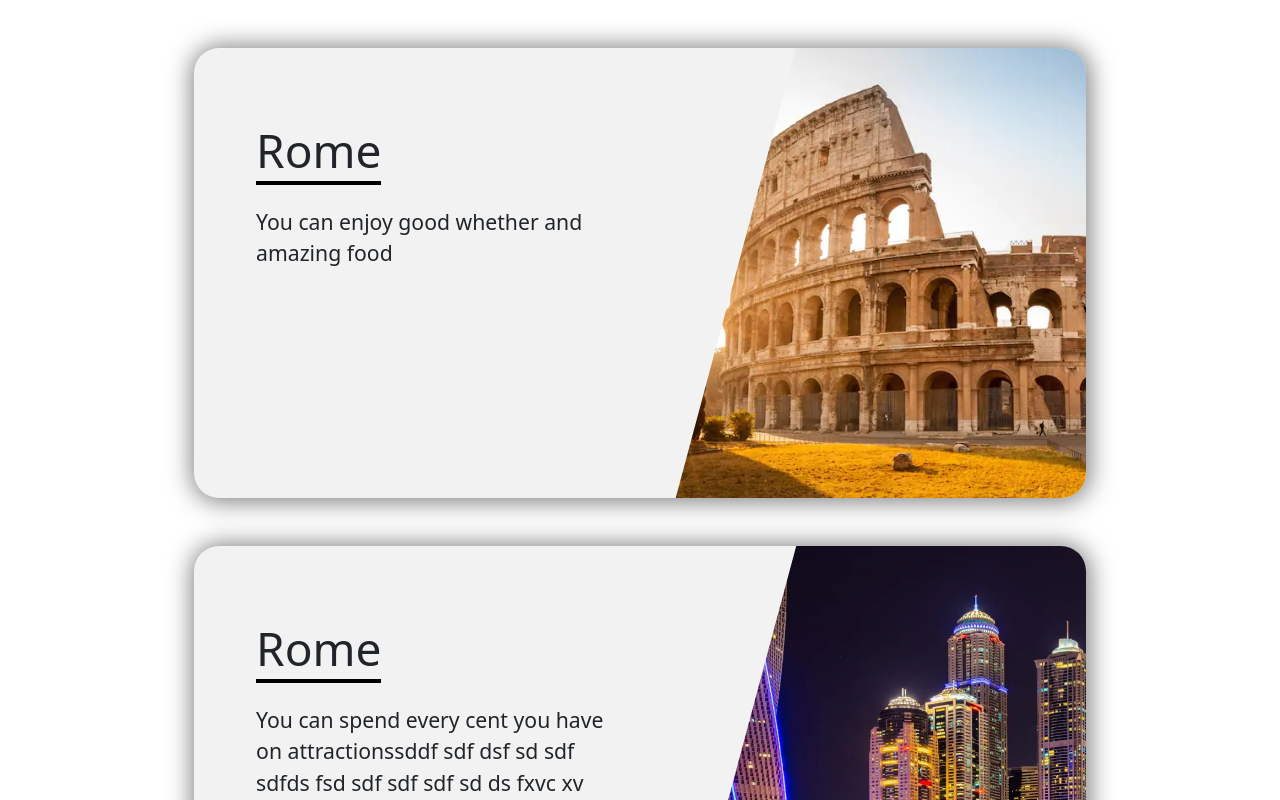
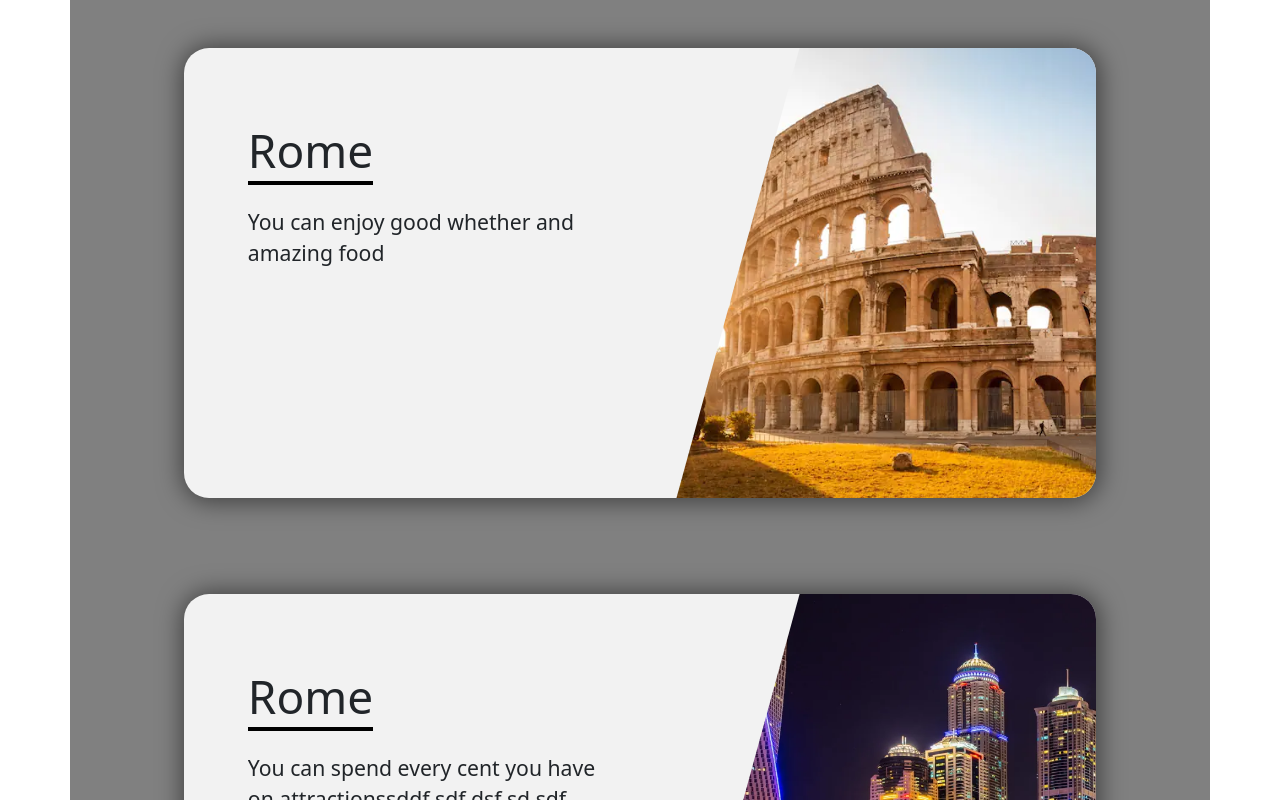
Before and after one commit to boki1/travel.io, a React (Create React App) app in the folder platform/web/: page /destinations in a window 1280 px wide. Shown: the top 800 px of the page. Built offline with nearby package versions, Linux system fonts and the light colour scheme.

Commit message:
Remove undused imports

```diff
--- /dev/null
+++ b/platform/web/src/DTO/PostDTO.ts
@@ -0,0 +1,4 @@
+export interface PostDTO {
+    data: JSON;
+    error: Error;
+}
--- a/platform/web/src/components/Destinations/Destinations.tsx
+++ b/platform/web/src/components/Destinations/Destinations.tsx
@@ -1,8 +1,6 @@
 import img from '../../assets/rome_pic.webp'
 import img2 from "../../assets/dubai.webp"
-import "bootstrap/dist/css/bootstrap.min.css";
-import "bootstrap/dist/js/bootstrap.bundle.min";
-import './styles.css';
+import './styles.css'
 
 export default function Destinations() {
     return (
--- a/platform/web/src/components/Destinations/styles.css
+++ b/platform/web/src/components/Destinations/styles.css
@@ -1,15 +1,15 @@
 @import url('https://fonts.googleapis.com/css2?family=Staatliches&display=swap');
 
-#destinations a {
+a {
     color: black;
     text-decoration: none;
 }
-#destinations .container{
+.container{
     display: flex;
     flex-direction: column;
     background-color: grey;
 }
-#destinations .wrapper {
+.wrapper {
     border-radius: 25px;
     position: relative;
     margin: auto;
@@ -25,7 +25,7 @@
     margin-bottom: 3rem;
 }
 
-#destinations .header{
+.header{
     position: absolute;
     width: max-content;
     font-size: 2.875rem;
@@ -35,7 +35,8 @@
     top: 15%;
     left: 7%;
 }
-#destinations .header::after {
+
+.header::after {
     content:'';
     position: absolute;
     bottom: 0;
@@ -48,7 +49,7 @@
 
 
 /*************/
-#destinations .content {
+.content {
     overflow:auto;
     position: absolute;
     font-size: 1.325rem;
@@ -58,7 +59,8 @@
     top: 35%;
     left: 7%;
 }
-#destinations .image {
+
+.image {
     position: absolute;
     top: 0;
     right: 0;
--- a/platform/web/src/components/HomeForm/HomeForm.tsx
+++ b/platform/web/src/components/HomeForm/HomeForm.tsx
@@ -42,8 +42,8 @@ const HomeForm = () => {
 
     return (
         <Form id="homeForm">
-            <Row className=''>
-                <Col className=''>
+            <Row>
+                <Col>
                     <FloatingLabel label="Enter max price of the vacation">
                         <Form.Control className='input' placeholder=' ' type="number" value={maxPrice} onInput={(event: React.FormEvent<HTMLInputElement>) => setMaxPrice(parseFloat(event.currentTarget.value))} />
                     </FloatingLabel>
@@ -51,7 +51,7 @@ const HomeForm = () => {
                         <Form.Control className='input' placeholder=' ' type="text" value={`${currentCity || ''}/${currentCountry || ''}`} onInput={(event: React.FormEvent<HTMLInputElement>) => modifyCity(event)} />
                     </FloatingLabel>
                 </Col>
-                <Col className=''>
+                <Col>
                     <FloatingLabel label="Check in date">
                         <Form.Control className='input' placeholder=' ' type="date" value={checkInDate} onInput={(event: React.FormEvent<HTMLInputElement>) => setCheckInDate(event.currentTarget.value)} />
                     </FloatingLabel>
--- a/platform/web/src/components/HomeForm/styles.css
+++ b/platform/web/src/components/HomeForm/styles.css
@@ -1,4 +1,4 @@
-#homeForm .input {
+.input {
     background-color: rgba(0, 0, 0, 0.5);
     border: 1px solid #fff;
     border-radius: 0;
@@ -9,7 +9,7 @@
     min-width: 25%;
 }
 
-#homeForm .button {
+.button {
     border-radius: 0;
     color: #fff;
     padding: 1rem 1.5rem;
@@ -18,22 +18,22 @@
     width: 100%;
 }
 
-#homeForm .form-floating > label {
+.form-floating > label {
     color: #fff;
 }
 
-#homeForm .form-floating > .form-control:focus ~ label {
+.form-floating > .form-control:focus ~ label {
     color: #000000;
 }
 
-#homeForm .container {
+.container {
     display: flex;
     justify-content: space-between;
     width: 100%;
     padding: 0;
 }
 
-#homeForm .subContainer {
+.subContainer {
     width: 45%;
     display: flex;
     justify-content: space-between;
```
